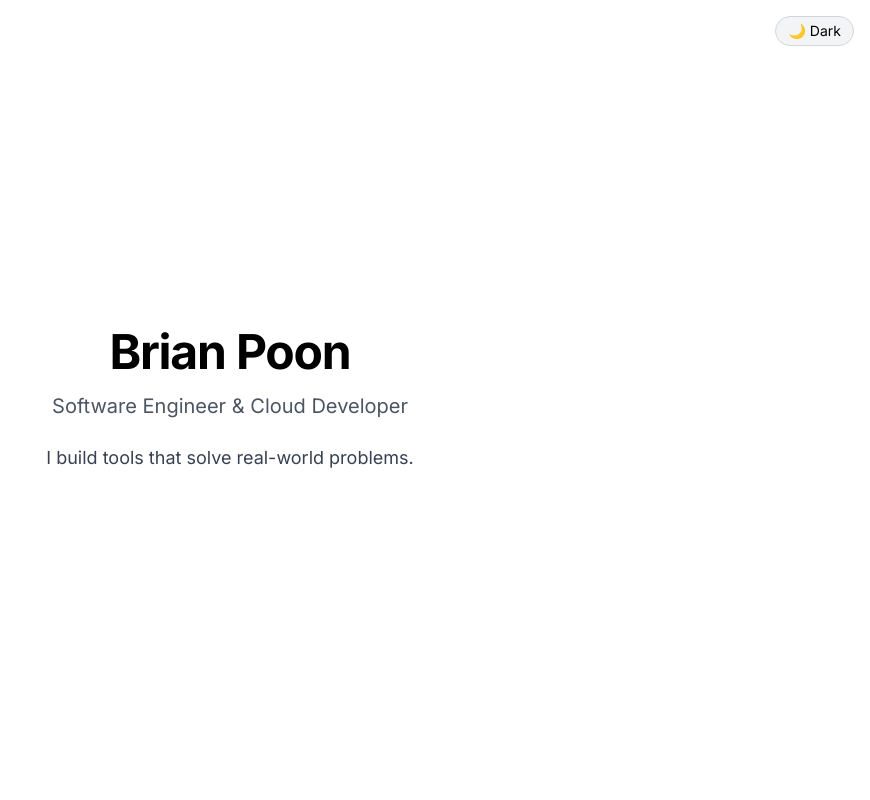
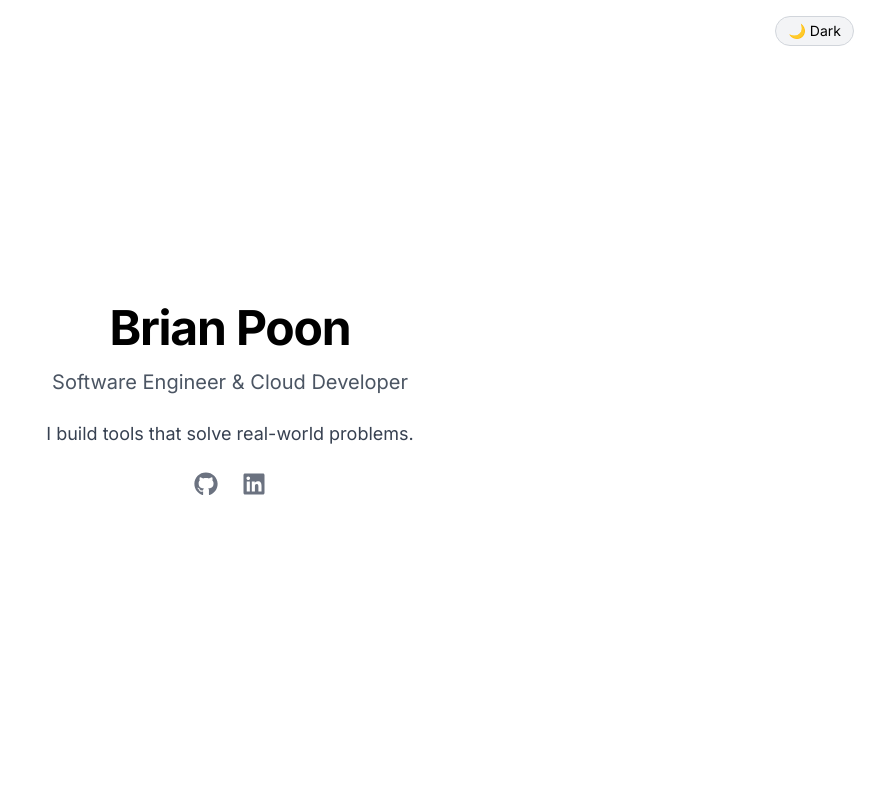
Before and after one commit to Brian-S-Poon/brianpoon.com, a React (Vite) app: page / in a window 1280 px wide. Shown: the top 800 px of the page, without its empty margins (410-1280 px from the left). Built offline with nearby package versions, Linux system fonts and the light colour scheme; the HTML template or start-up script is replaced by a standard one.

Commit message:
add github and linkedin icons in hero component

```diff
--- a/package.json
+++ b/package.json
@@ -13,6 +13,7 @@
     "framer-motion": "^12.12.1",
     "react": "^19.1.0",
     "react-dom": "^19.1.0",
+    "react-icons": "^5.5.0",
     "react-markdown": "^10.1.0",
     "react-router-dom": "^7.6.0",
     "remark-gfm": "^4.0.1"
--- a/src/components/Hero.jsx
+++ b/src/components/Hero.jsx
@@ -1,5 +1,6 @@
 import React from 'react';
 import { motion } from 'framer-motion';
+import { FaGithub, FaLinkedin } from 'react-icons/fa';
 
 export default function Hero() {
   return (
@@ -28,6 +29,33 @@
       >
         I build tools that solve real-world problems.
       </motion.p>
+
+      {/* Social links */}
+      <motion.div
+        className="mt-6 flex gap-6"
+        initial={{ opacity: 0, y: 10 }}
+        animate={{ opacity: 1, y: 0 }}
+        transition={{ delay: 0.7, duration: 0.6 }}
+      >
+        <a
+          href="https://github.com/Brian-S-Poon"
+          target="_blank"
+          rel="noopener noreferrer"
+          className="text-gray-500 hover:text-black dark:hover:text-white transition text-2xl"
+          aria-label="GitHub"
+        >
+          <FaGithub />
+        </a>
+        <a
+          href="https://www.linkedin.com/in/brian-s-poon/"
+          target="_blank"
+          rel="noopener noreferrer"
+          className="text-gray-500 hover:text-blue-600 dark:hover:text-blue-400 transition text-2xl"
+          aria-label="LinkedIn"
+        >
+          <FaLinkedin />
+        </a>
+      </motion.div>
     </section>
   );
 }
```
Also changed, not shown: 1 other file (tests, documents, lock files or other folders).
